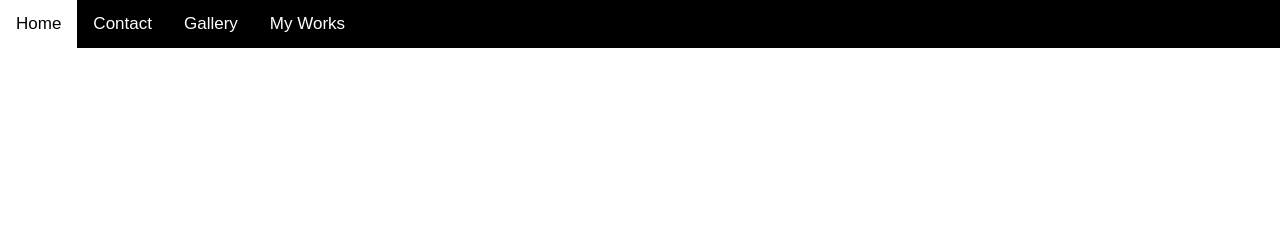
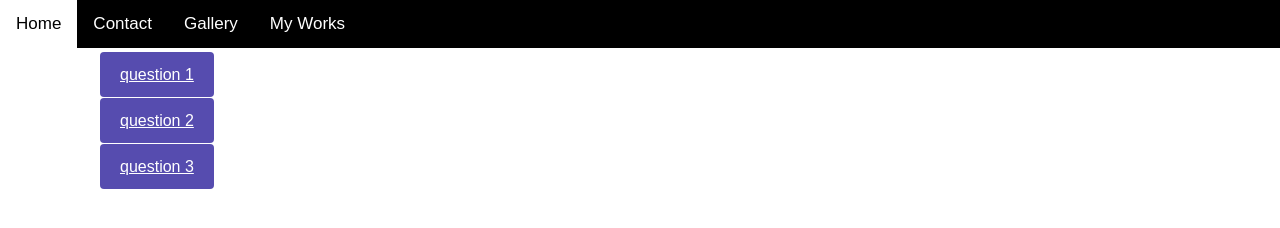
Before and after one commit to biruk-kassaw/MyCv, a plain HTML site: page myworks.html in a window 1280 px wide. Drawn offline with Linux system fonts and the light colour scheme.

Commit message:
creating and styiling myworks page to answer the questions

```diff
--- /dev/null
+++ b/asset/css/myWorks.css
@@ -0,0 +1,13 @@
+#myWorks a {
+  background-color: #564caf;
+  color: white;
+  padding: 14px 20px;
+  margin: 100px;
+  border: none;
+  border-radius: 4px;
+  cursor: pointer;
+}
+
+#myWorks div {
+  margin-bottom: 10px;
+}
--- a/myworks.html
+++ b/myworks.html
@@ -5,6 +5,7 @@
     <meta name="viewport" content="width=device-width, initial-scale=1.0">
     <title>Biruk</title>
     <link rel="stylesheet" href="./asset/css/index.css">
+    <link rel="stylesheet" href="./asset/css/myWorks.css">
 </head>
 <body>
     <div class="topnav">
@@ -13,5 +14,13 @@
         <a href="gallery.html">Gallery</a>
         <a href="myworks.html">My Works</a>
     </div>
+
+    <div id="myWorks">
+        <br>
+        <div class="links"><a href="./asset/html/question1.html" target="_blank">question 1</a></div> <br>
+        <div class="links"><a href="question2.html" target="_blank">question 2</a></div> <br>
+        <div class="links"><a href="question3.html" target="_blank">question 3</a></div> <br>
+    </div>
+
 </body>
 </html>
```
Also changed, not shown: gallery.html (+1 -10 lines), asset/html/question1.html (added).
